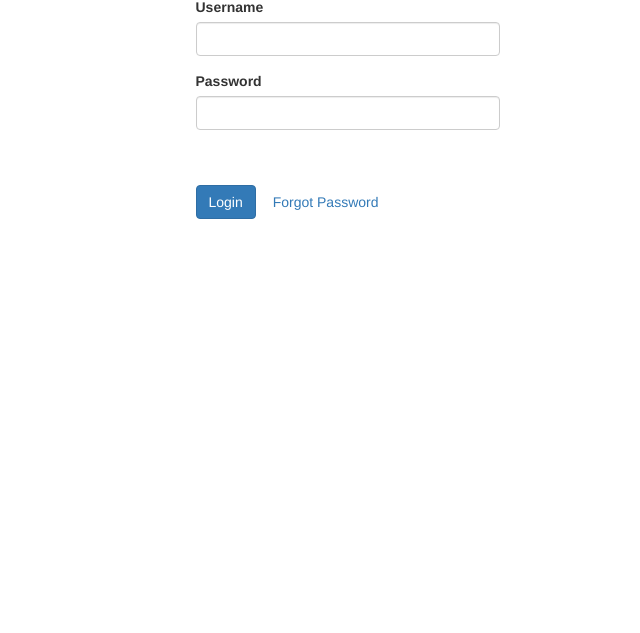
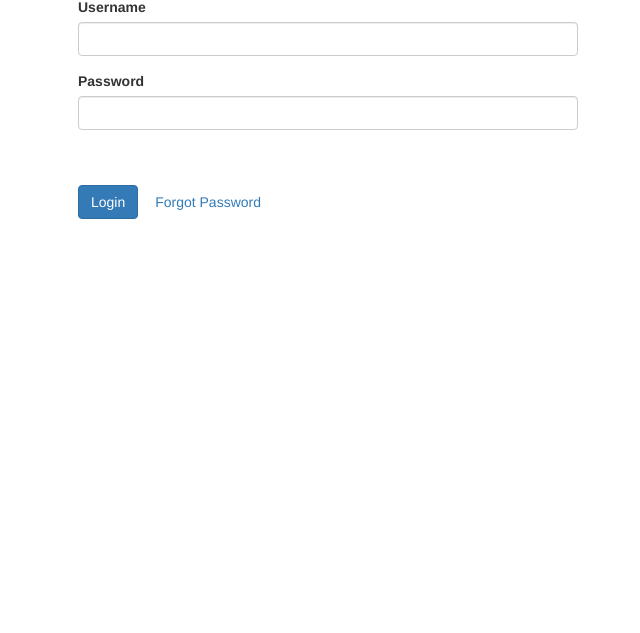
Before and after one commit to satishkurelly/KoheUI1.0, a website: page app/index.html in a window 1280 px wide. Shown: the part 167-800 px from the top of the page, without its empty margins (262-902 px from the left). Drawn offline with nearby package versions, Linux system fonts and the light colour scheme; some packages are replaced by stand-ins of ours.

Commit message:
removed the container in index.html

```diff
--- a/app/index.html
+++ b/app/index.html
@@ -14,11 +14,9 @@
 <body ng-controller="AppCtrl">
 
 
-  <div class="container">
-    <div class="col-sm-8 col-sm-offset-2">
+
       <div ng-view></div>
-    </div>
-  </div>
+
 
 
 <script src="//code.jquery.com/jquery-2.0.3.min.js"></script>
@@ -28,7 +26,7 @@
 
 <script src="app.js"></script>
 <script src="login/login.js"></script>
-<script src="resetPassword/resetPassword.js"></script>
+<script src="resetpassword/resetpassword.html"></script>
 <script src="Dashboard/mainControler.js"></script>
 
 
```
